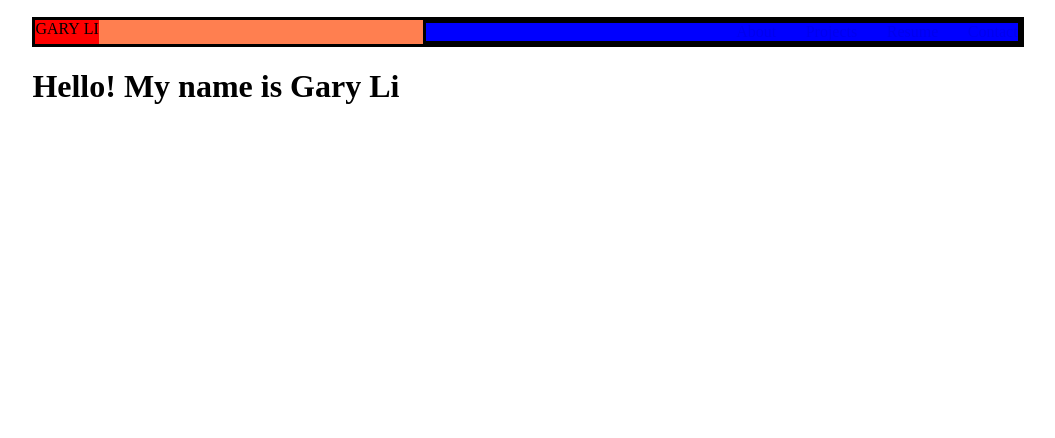
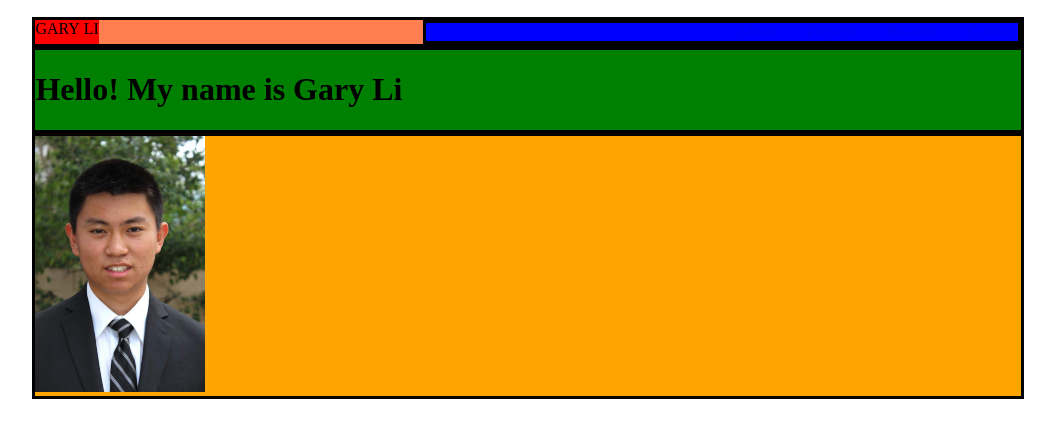
Before and after one commit to garyli0806/garyli0806.github.io, a plain HTML site: page index.html in a window 1280 px wide. Shown: the whole page, without its empty margins (112-1167 px from the left). Drawn offline with Linux system fonts and the light colour scheme.

Commit message:
Changes before column split

```diff
--- a/index.html
+++ b/index.html
@@ -22,5 +22,8 @@
       <h1>Hello! My name is Gary Li</h1>
     </div>
   </div>
+  <div class="portfolioImage">
+    <img src="images/headshot.JPG" alt="Porfolio photo" style="width:169.25px;height:256px;">
+  </div>
 </body>
 </html>
--- a/style.css
+++ b/style.css
@@ -22,6 +22,16 @@
   justify-content: flex-end;
 }
 
+.portfolioIntro{
+  background-color: green;
+  border:3px solid;
+}
+
+.portfolioImage{
+  background-color: orange;
+  border:3px solid;
+}
+
 html, body
 {
     margin: 0;
```
Also changed, not shown: images/headshot.JPG (added).
